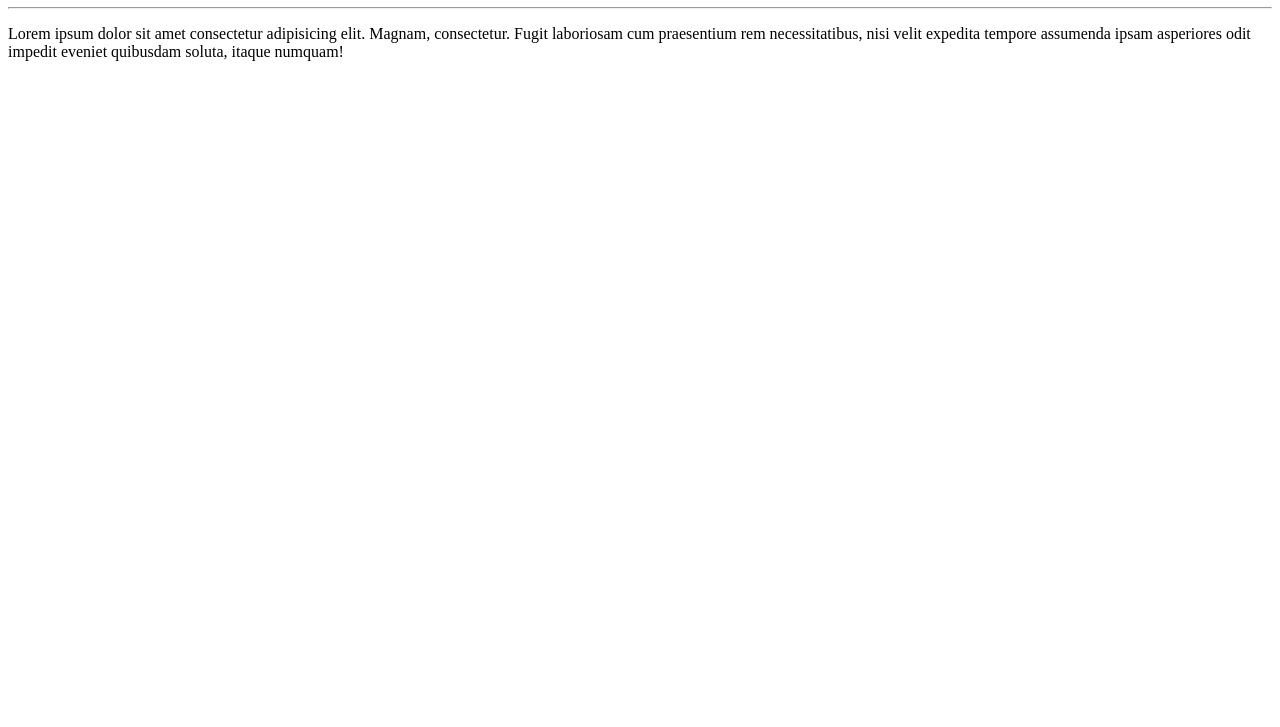
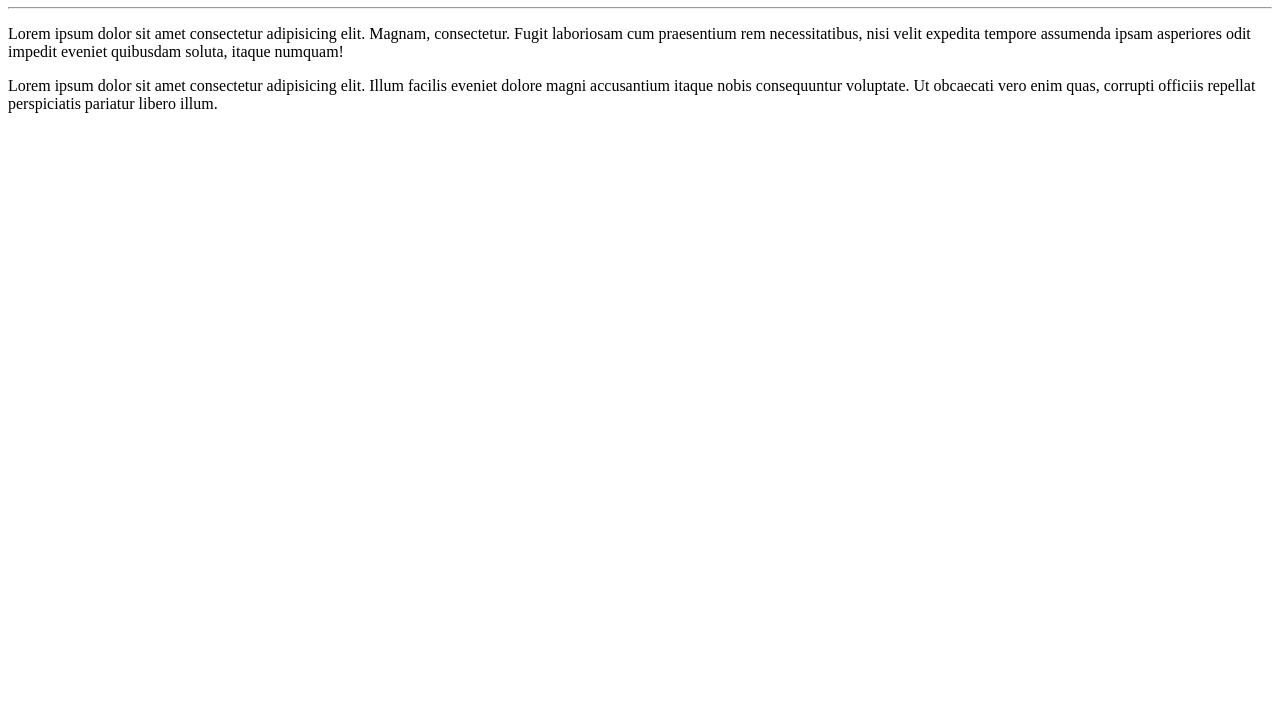
Before and after one commit to Renan-Casagrande/Ola-Mundo, a plain HTML site: page site-exemplo/index.html in a window 1280 px wide. Shown: the part 73-800 px from the top of the page. Drawn offline with Linux system fonts and the light colour scheme.

Commit message:
adicionei um paragrafo

```diff
--- a/site-exemplo/index.html
+++ b/site-exemplo/index.html
@@ -10,5 +10,7 @@
     <hr>
     <p>Lorem ipsum dolor sit amet consectetur adipisicing elit. Magnam, consectetur. Fugit laboriosam cum praesentium rem necessitatibus, nisi velit expedita tempore assumenda ipsam asperiores odit impedit eveniet quibusdam soluta, itaque numquam!</p>
 
+    <p>Lorem ipsum dolor sit amet consectetur adipisicing elit. Illum facilis eveniet dolore magni accusantium itaque nobis consequuntur voluptate. Ut obcaecati vero enim quas, corrupti officiis repellat perspiciatis pariatur libero illum.</p>
+
 </body>
 </html>
```
